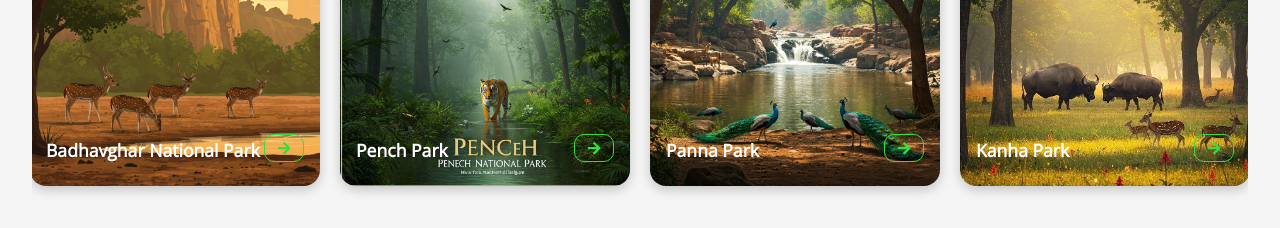
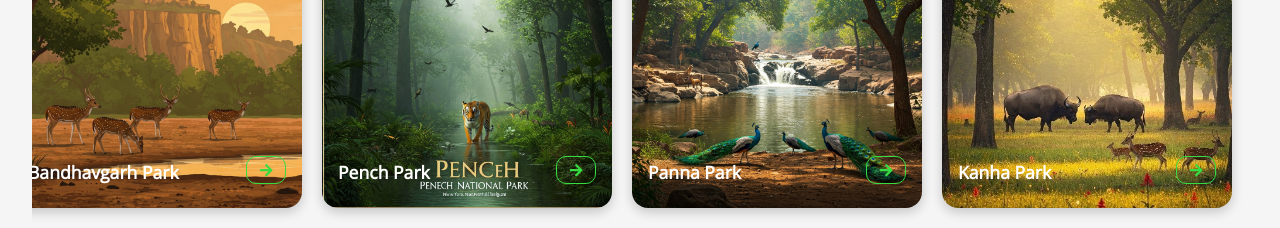
Before and after one commit to oryxltd/travelagency, a React (Create React App) app in the folder travelagency/: page / in a window 1280 px wide. Shown: the part 1800-2028 px from the top of the page. Built offline with nearby package versions, Linux system fonts and the light colour scheme.

Commit message:
home page routing fix

```diff
--- a/travelagency/public/index.html
+++ b/travelagency/public/index.html
@@ -16,7 +16,7 @@
     <link href="https://fonts.googleapis.com/css2?family=Lora:wght@600;700&family=Nunito:wght@400;600&display=swap" rel="stylesheet">
 
 
-    <title>React App</title>
+    <title>Explore Kanha</title>0
   </head>
   <body>
     <div id="root"></div>
--- a/travelagency/src/components/DestinationSlider.jsx
+++ b/travelagency/src/components/DestinationSlider.jsx
@@ -27,7 +27,8 @@ const DestinationSlider = ({ destinations }) => {
       <div className="slider-track" >
         {getVisibleCards().map((destinations, index) => (
             <DestinationCard
-                key={index}
+                key={destinations.id ||index}
+                id={destinations.id}
                 image={destinations.image}
                 name={destinations.name}
                 details={destinations.details}
--- a/travelagency/src/pages/Home.jsx
+++ b/travelagency/src/pages/Home.jsx
@@ -8,36 +8,37 @@ import DestinationSlider from "../components/DestinationSlider";
 import WhyChooseUs from "../components/WhyChooseUs";
 import Footer from "../components/Footer";
 import { FaGlobeAmericas, FaTags, FaPlane } from "react-icons/fa";
-import kanha from "../assets/images/kanha.jpg";
-import badhavghar from "../assets/images/badhavghar.jpg";
-import pench from "../assets/images/pench.jpg";
-import panna from "../assets/images/panna.jpg";
+// import kanha from "../assets/images/kanha.jpg";
+// import badhavghar from "../assets/images/badhavghar.jpg";
+// import pench from "../assets/images/pench.jpg";
+// import panna from "../assets/images/panna.jpg";
 import g1 from "../assets/images/g1.jpg";
 import g2 from "../assets/images/g2.jpg";
 import g3 from "../assets/images/g3.jpg";
 import g4 from "../assets/images/g4.jpg";
 import g5 from "../assets/images/g5.jpg";
 
+import destinations from "../data/parks";
 
 
-const destinations = [
-  {
-    image: kanha,
-    name: "Kanha Park",
-  },
-  {
-    image: badhavghar,
-    name: "Badhavghar National Park",
-  },
-  {
-    image: pench,
-    name: "Pench Park",
-  },
-  {
-    image: panna,
-    name: "Panna Park",
-  },
-];
+// const destinations = [
+//   {
+//     image: kanha,
+//     name: "Kanha Park",
+//   },
+//   {
+//     image: badhavghar,
+//     name: "Badhavghar National Park",
+//   },
+//   {
+//     image: pench,
+//     name: "Pench Park",
+//   },
+//   {
+//     image: panna,
+//     name: "Panna Park",
+//   },
+// ];
 
 function Home() {
   return (
```
